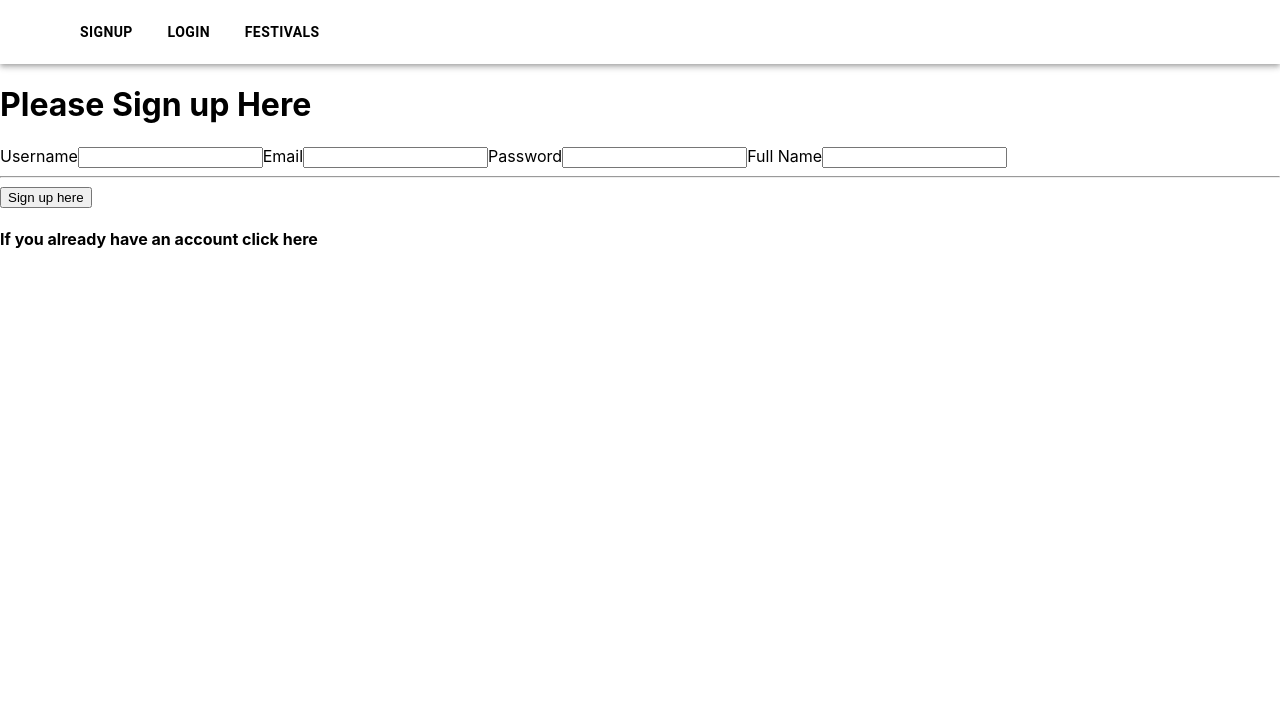
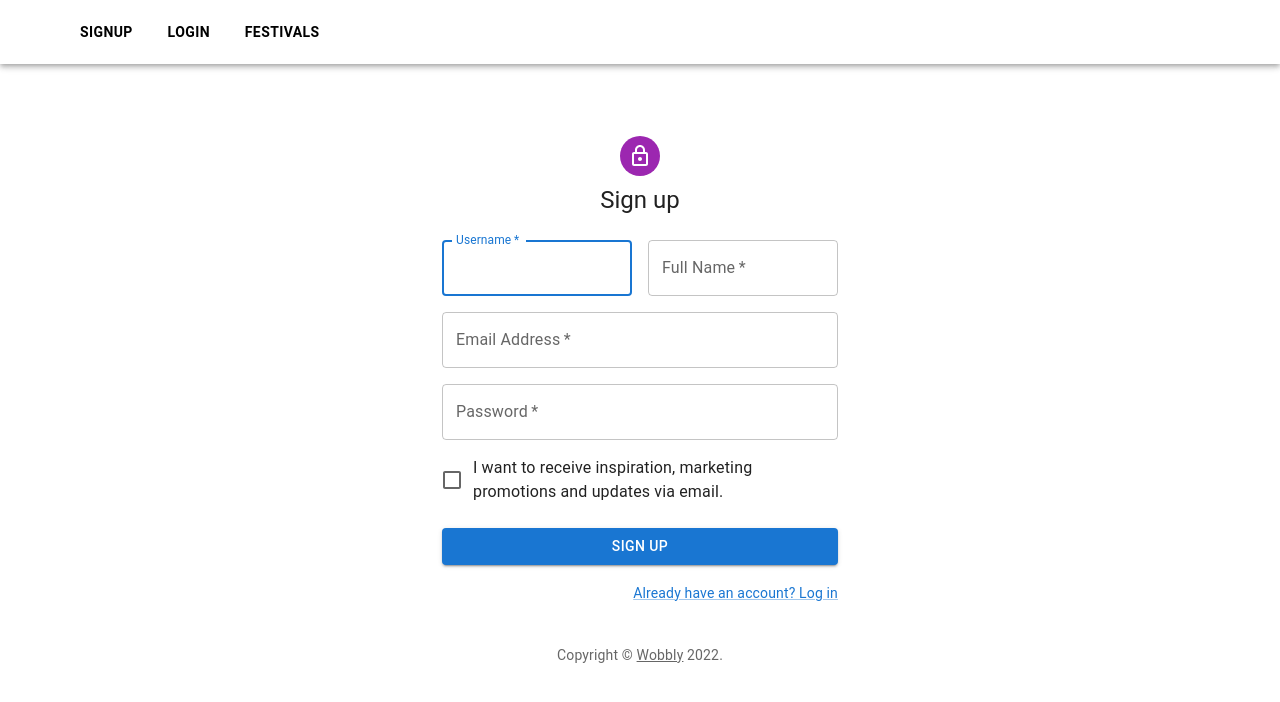
Before and after one commit to ci6803/wobbly-client, a React (Create React App) app: page /signup in a window 1280 px wide. Shown: the top 702 px of the page. Built offline with nearby package versions, Linux system fonts and the light colour scheme.

Commit message:
signup page style

```diff
--- a/src/pages/SignupPage.js
+++ b/src/pages/SignupPage.js
@@ -27,7 +27,7 @@
     >
       {"Copyright © "}
       <Link color="inherit" href="https://mui.com/">
-        Your Website
+        Wobbly
       </Link>{" "}
       {new Date().getFullYear()}
       {"."}
@@ -69,37 +69,115 @@
 
   return (
     <div className="SignupPage">
-      <h1>Please Sign up Here</h1>
+      <ThemeProvider theme={theme}>
+        <Container component="main" maxWidth="xs">
+          <CssBaseline />
+          <Box
+            sx={{
+              marginTop: 8,
+              display: "flex",
+              flexDirection: "column",
+              alignItems: "center",
+            }}
+          >
+            <Avatar sx={{ m: 1, bgcolor: "secondary.main" }}>
+              <LockOutlinedIcon />
+            </Avatar>
+            <Typography component="h1" variant="h5">
+              Sign up
+            </Typography>
 
-      <form onSubmit={handleSignupSubmit}>
-        <label>Username</label>
-        <input
-          type="text"
+            <Box
+              component="form"
+              noValidate
+              onSubmit={handleSignupSubmit}
+              sx={{ mt: 3 }}
+            >
+              <Grid container spacing={2}>
+                <Grid item xs={12} sm={6}>
+                  <TextField
+                    autoComplete="username"
                     name="username"
                     value={username}
+                    required
+                    fullWidth
+                    id="username"
+                    label="Username"
+                    autoFocus
                     onChange={handleUsername}
                   />
+                </Grid>
 
-        <label>Email</label>
-        <input type="email" name="email" value={email} onChange={handleEmail} />
+                <Grid item xs={12} sm={6}>
+                  <TextField
+                    required
+                    fullWidth
+                    id="fullName"
+                    label="Full Name"
+                    name="fullName"
+                    value={name}
+                    autoComplete="full-name"
+                    onChange={handleName}
+                  />
+                </Grid>
 
-        <label>Password</label>
-        <input
-          type="password"
+                <Grid item xs={12}>
+                  <TextField
+                    required
+                    fullWidth
+                    id="email"
+                    label="Email Address"
+                    name="email"
+                    value={email}
+                    autoComplete="email"
+                    onChange={handleEmail}
+                  />
+                </Grid>
+
+                <Grid item xs={12}>
+                  <TextField
+                    required
+                    fullWidth
                     name="password"
                     value={password}
+                    label="Password"
+                    type="password"
+                    id="password"
+                    autoComplete="new-password"
                     onChange={handlePassword}
                   />
+                </Grid>
 
-        <label>Full Name</label>
-        <input type="text" name="name" value={name} onChange={handleName} />
-
-        <hr></hr>
-
-        <button type="submit">Sign up here</button>
-      </form>
+                <Grid item xs={12}>
+                  <FormControlLabel
+                    control={
+                      <Checkbox value="allowExtraEmails" color="primary" />
+                    }
+                    label="I want to receive inspiration, marketing promotions and updates via email."
+                  />
+                </Grid>
+              </Grid>
+              <Button
+                type="submit"
+                fullWidth
+                variant="contained"
+                sx={{ mt: 3, mb: 2 }}
+              >
+                Sign Up
+              </Button>
+              <Grid container justifyContent="flex-end">
+                <Grid item>
+                  <Link href="/login" variant="body2">
+                    Already have an account? Log in
+                  </Link>
+                </Grid>
+              </Grid>
+            </Box>
+          </Box>
+          <Copyright sx={{ mt: 5 }} />
+        </Container>
         {errorMessage && <p>{errorMessage}</p>}
-      <h4>If you already have an account click here</h4>
+      </ThemeProvider>
     </div>
   );
 }
```
Lines whose indentation alone changed are shown as unchanged.
